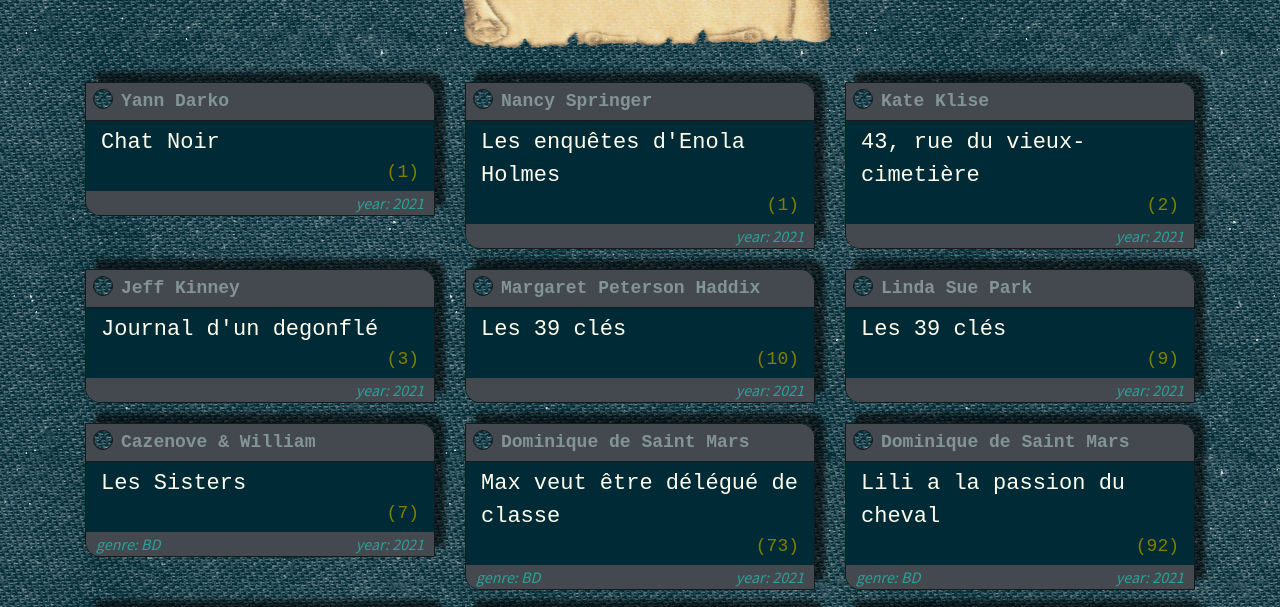
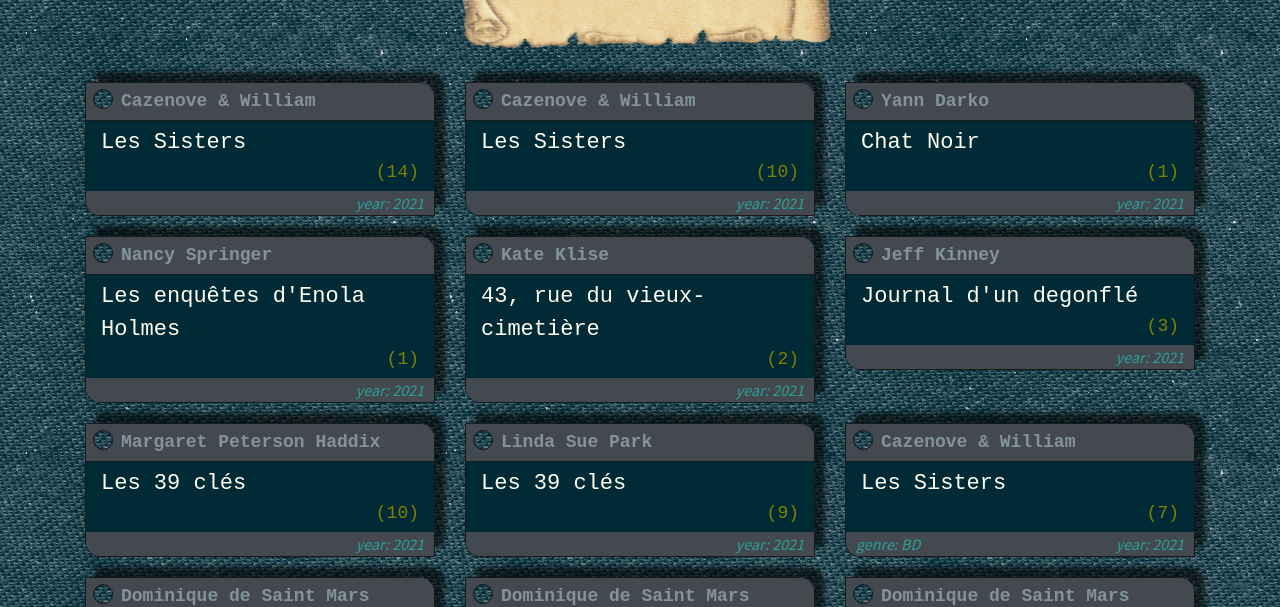
Before and after one commit to jbfs/jbfs.github.io, a plain HTML site: page index.html in a window 1280 px wide. Shown: the part 113-720 px from the top of the page. Drawn offline with Linux system fonts and the light colour scheme.

Commit message:
nouveau livre lut

```diff
--- a/index.html
+++ b/index.html
@@ -42,6 +42,44 @@
       <div class="row">
         <div class="col-md-4">
           <div class="book_box">
+            <div class="book_box_header">Cazenove & William
+              <div class="binder_hole"></div>
+            </div>
+            <div class="book_box_body">Les Sisters
+              <div class="volume">(14)</div>
+            </div>
+            <a onclick="toggle_info(this)" href="#!">
+              <div class="book_box_footer">
+                <div class="book_genre"><i>genre:</i> None</div>
+                <div class="book_read_year"><i>year:</i> 2021</div>
+                <div class="book_language hide_element">French</div>
+                <div class="book_info_indicator hide_element">info</div>
+              </div>
+            </a>
+            <div id="book_box_info_storage" class="hide_element">None</div>
+          </div>
+        </div>
+        <div class="col-md-4">
+          <div class="book_box">
+            <div class="book_box_header">Cazenove & William
+              <div class="binder_hole"></div>
+            </div>
+            <div class="book_box_body">Les Sisters
+              <div class="volume">(10)</div>
+            </div>
+            <a onclick="toggle_info(this)" href="#!">
+              <div class="book_box_footer">
+                <div class="book_genre"><i>genre:</i> None</div>
+                <div class="book_read_year"><i>year:</i> 2021</div>
+                <div class="book_language hide_element">French</div>
+                <div class="book_info_indicator hide_element">info</div>
+              </div>
+            </a>
+            <div id="book_box_info_storage" class="hide_element">None</div>
+          </div>
+        </div>
+        <div class="col-md-4">
+          <div class="book_box">
             <div class="book_box_header">Yann Darko
               <div class="binder_hole"></div>
             </div>
```
Also changed, not shown: 1 other file.
